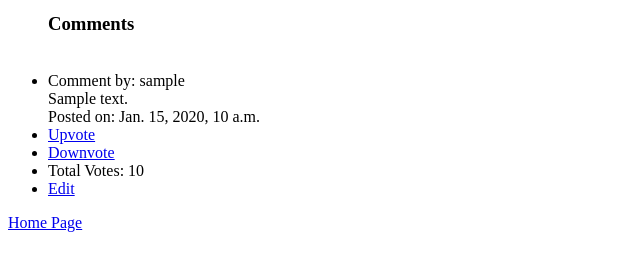
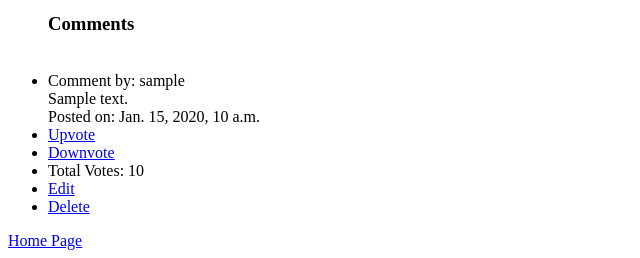
Before and after one commit to Hoyt1974/GalaxyGram, a Django app: page /planet_post/1/ in a window 1280 px wide. Shown: the part 669-927 px from the top of the page, without its empty margins (0-640 px from the left). Before the commit the page ends 901 px from the top, so only its background shows below. Run offline with Django 3.2, Linux system fonts and the light colour scheme; tables that the repository leaves empty hold one stand-in row (values such as "Sample post"); grey boxes marked "Sample" are stand-in pictures.

Commit message:
comment delete added

```diff
--- a/planetgram/urls.py
+++ b/planetgram/urls.py
@@ -19,7 +19,7 @@ from django.urls import path
 from authentication import views
 from planetuser.views import index_view
 from planetmodel.views import planet_view, planet_detail_view
-from planetpost.views import planet_post_detail, post_form_view, add_comment, post_list, upvote_view, downvote_view, total_vote, comment_upvote_view, comment_downvote_view, comment_total_vote, comment_edit, post_edit
+from planetpost.views import planet_post_detail, post_form_view, add_comment, post_list, upvote_view, downvote_view, total_vote, comment_upvote_view, comment_downvote_view, comment_total_vote, comment_edit, post_edit, comment_delete
 from django.conf import settings
 from django.conf.urls.static import static
 
@@ -43,6 +43,7 @@ urlpatterns = [
     path('comment_total_vote', comment_total_vote),
     path('comment_edit/<int:comment_id>/', comment_edit, name="CommentEdit"),
     path('post_edit/<int:post_id>/', post_edit, name="PostEdit"),
+    path('comment_delete/<int:comment_id>/', comment_delete, name="CommentDelete"),
     path("planet/<int:planet_id>/", planet_detail_view, name="planet_detail"),
 ]
 # urlpatterns += api_urls
--- a/planetpost/views.py
+++ b/planetpost/views.py
@@ -106,3 +106,10 @@ def post_edit(request, post_id):
     else:
         form = PlanetPostForm(instance=post)
     return render(request, "generic_form.html", {"form": form})
+
+
+def comment_delete(request, comment_id):
+    comment = get_object_or_404(Planet_Comments, id=comment_id)
+    if request.user == comment.author:
+        comment.delete()
+    return redirect(request.META['HTTP_REFERER'])
--- a/templates/post_detail.html
+++ b/templates/post_detail.html
@@ -30,6 +30,7 @@ Title:<br />
   <li><a href="/comment_down_vote/{{comment.id}}/">Downvote</a></li>
   <li>Total Votes: {{ comment.total_votes }}</li>
   <li><a href="/comment_edit/{{comment.id}}/">Edit</a></li>
+  <li><a href="/comment_delete/{{comment.id}}/">Delete</a></li>
   {% endfor %}
 </ul>
 <a href="/">Home Page</a>
```
